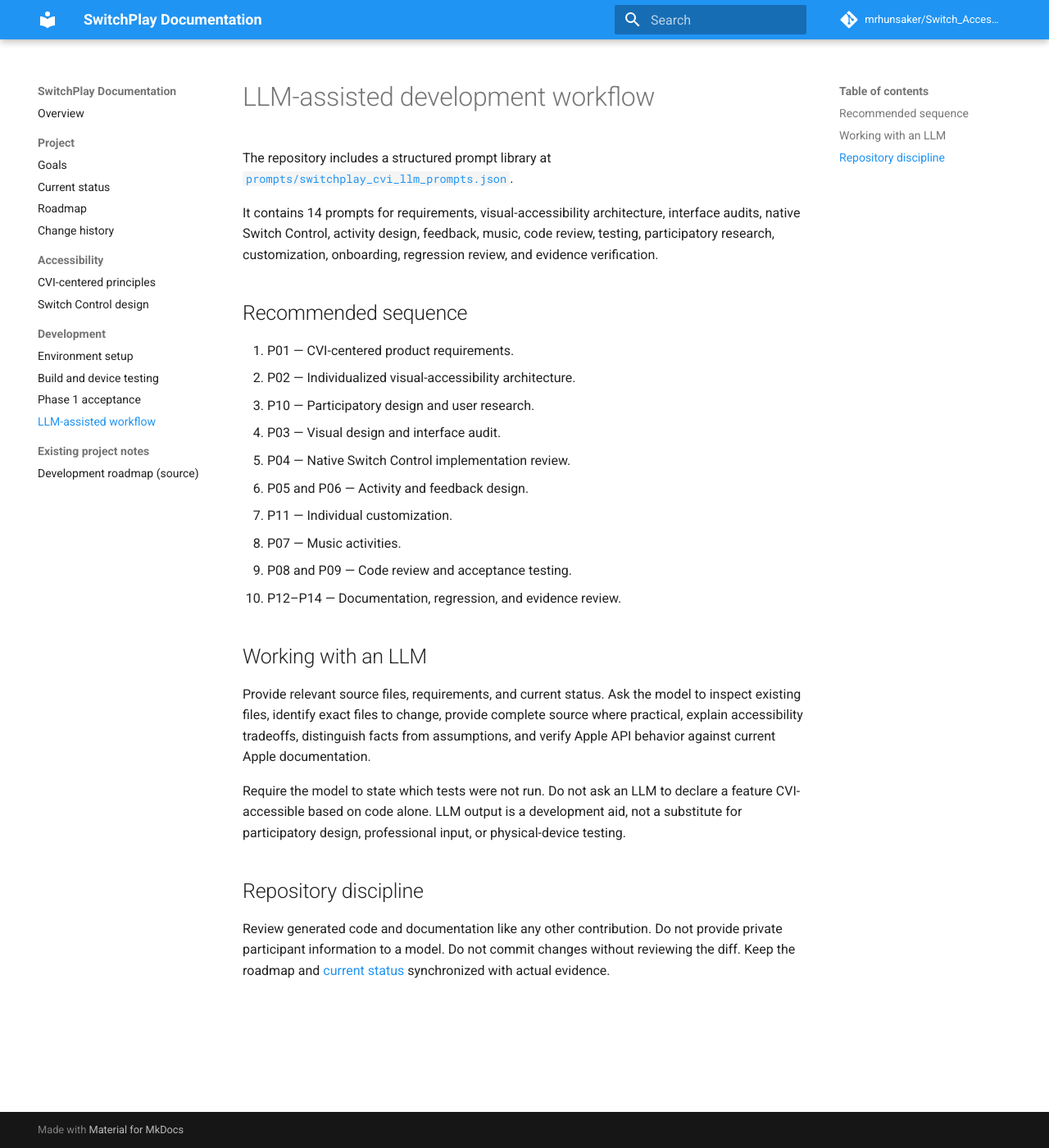
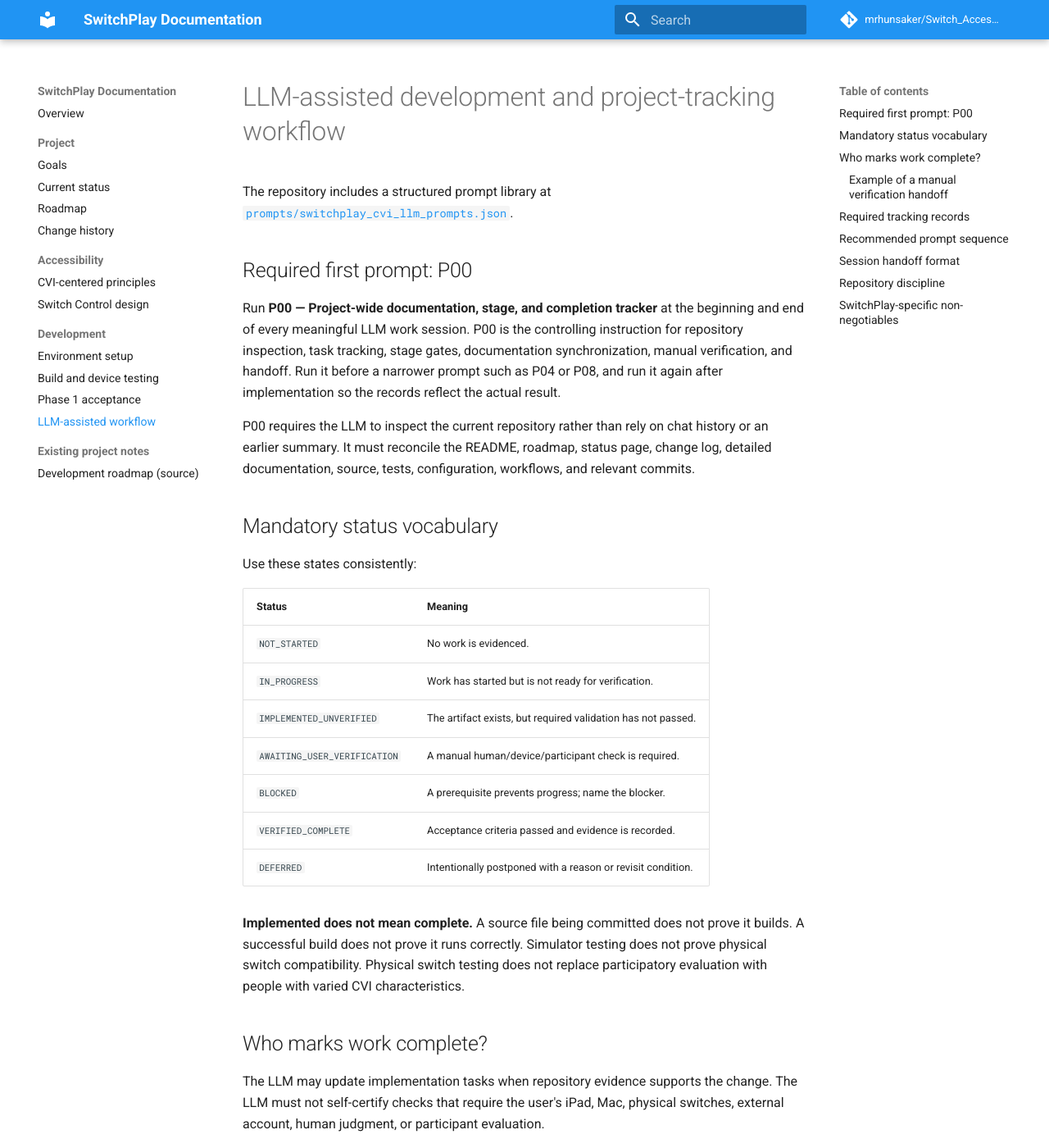
Before and after one commit to mrhunsaker/Switch_Access_iPadOS_App, an MkDocs documentation site: the page built from docs/llm-workflow.md, in a window 1280 px wide and 1400 px high. Shown: the whole window at 82% size. Built offline with MkDocs 1.6.1 and Material for MkDocs 9.7.7, drawn with Linux system fonts in a browser that asks for light colours; comment, search, counter and statistics services are not loaded; some of the changed text lies outside the part shown.

Commit message:
Document mandatory LLM project tracking and manual verification gates

```diff
--- a/docs/llm-workflow.md
+++ b/docs/llm-workflow.md
@@ -1,25 +1,106 @@
-# LLM-assisted development workflow
+# LLM-assisted development and project-tracking workflow
 
 The repository includes a structured prompt library at [`prompts/switchplay_cvi_llm_prompts.json`](https://github.com/mrhunsaker/Switch_Access_iPadOS_App/blob/main/prompts/switchplay_cvi_llm_prompts.json).
 
-It contains 14 prompts for requirements, visual-accessibility architecture, interface audits, native Switch Control, activity design, feedback, music, code review, testing, participatory research, customization, onboarding, regression review, and evidence verification.
+## Required first prompt: P00
 
-## Recommended sequence
-1. P01 — CVI-centered product requirements.
-2. P02 — Individualized visual-accessibility architecture.
-3. P10 — Participatory design and user research.
-4. P03 — Visual design and interface audit.
-5. P04 — Native Switch Control implementation review.
-6. P05 and P06 — Activity and feedback design.
-7. P11 — Individual customization.
-8. P07 — Music activities.
-9. P08 and P09 — Code review and acceptance testing.
-10. P12–P14 — Documentation, regression, and evidence review.
+Run **P00 — Project-wide documentation, stage, and completion tracker** at the beginning and end of every meaningful LLM work session. P00 is the controlling instruction for repository inspection, task tracking, stage gates, documentation synchronization, manual verification, and handoff. Run it before a narrower prompt such as P04 or P08, and run it again after implementation so the records reflect the actual result.
 
-## Working with an LLM
-Provide relevant source files, requirements, and current status. Ask the model to inspect existing files, identify exact files to change, provide complete source where practical, explain accessibility tradeoffs, distinguish facts from assumptions, and verify Apple API behavior against current Apple documentation.
+P00 requires the LLM to inspect the current repository rather than rely on chat history or an earlier summary. It must reconcile the README, roadmap, status page, change log, detailed documentation, source, tests, configuration, workflows, and relevant commits.
 
-Require the model to state which tests were not run. Do not ask an LLM to declare a feature CVI-accessible based on code alone. LLM output is a development aid, not a substitute for participatory design, professional input, or physical-device testing.
+## Mandatory status vocabulary
+
+Use these states consistently:
+
+| Status | Meaning |
+| --- | --- |
+| `NOT_STARTED` | No work is evidenced. |
+| `IN_PROGRESS` | Work has started but is not ready for verification. |
+| `IMPLEMENTED_UNVERIFIED` | The artifact exists, but required validation has not passed. |
+| `AWAITING_USER_VERIFICATION` | A manual human/device/participant check is required. |
+| `BLOCKED` | A prerequisite prevents progress; name the blocker. |
+| `VERIFIED_COMPLETE` | Acceptance criteria passed and evidence is recorded. |
+| `DEFERRED` | Intentionally postponed with a reason or revisit condition. |
+
+**Implemented does not mean complete.** A source file being committed does not prove it builds. A successful build does not prove it runs correctly. Simulator testing does not prove physical switch compatibility. Physical switch testing does not replace participatory evaluation with people with varied CVI characteristics.
+
+## Who marks work complete?
+
+The LLM may update implementation tasks when repository evidence supports the change. The LLM must not self-certify checks that require the user's iPad, Mac, physical switches, external account, human judgment, or participant evaluation.
+
+For each manual check, the LLM must:
+1. Set the task to `AWAITING_USER_VERIFICATION` or `BLOCKED`.
+2. Add a visible **USER ACTION REQUIRED** section to the status documentation or task handoff.
+3. Give exact instructions: where to go, what to do, what result to observe, and what evidence to report.
+4. Identify the exact task ID and roadmap checkbox.
+5. Leave that checkbox unchecked until the user explicitly reports completion and the required evidence is recorded.
+6. If the report is incomplete, ask for the missing evidence and keep the task unverified.
+
+The user is the completion authority for user-owned manual checks. Do not infer completion from silence, elapsed time, code, screenshots that do not show the required behavior, or an LLM-generated test report.
+
+### Example of a manual verification handoff
+
+**USER ACTION REQUIRED — ST0-06: Build, install, and launch on a physical iPad**
+
+- **Where:** On a Mac, open the generated Xcode project in Xcode.
+- **Action:** Select the connected iPad, build, install, and launch SwitchPlay.
+- **Pass condition:** The app installs and launches without a build or launch failure.
+- **Report back:** Pass/fail; Xcode version; iPad model; iPadOS version; tested commit; and the full error text or screenshot if it fails.
+- **Completion rule:** Keep the roadmap checkbox unchecked and status at `AWAITING_USER_VERIFICATION` until the user reports the result and evidence is added to the status record.
+
+## Required tracking records
+
+Every roadmap task must have a stable ID and track its description, status, owner, dependencies, acceptance criteria, verification method, evidence, last-updated date, and next action. Every stage must have a status, task IDs, exit criteria, exit evidence, blockers, and next action.
+
+Maintain:
+- **`docs/roadmap.md`:** planned work, stable task IDs, dependencies, acceptance criteria, and unchecked completion boxes.
+- **`docs/project-status.md`:** authoritative current state, stage summary, task tracker, evidence, blockers, and user action queue.
+- **`CHANGES.md`:** chronological record of meaningful changes.
+- **`README.md`:** concise, accurate project summary and links.
+- **Detailed docs:** current technical instructions, design requirements, testing procedures, and known limitations.
+- **Prompt library:** shared rules and specialized prompts.
+
+Update all affected records in the same change. Do not create contradictory status statements. Preserve historical failures, defects, and decisions; mark superseded information instead of silently deleting it. Record the repository commit for each reconciled status snapshot when available.
+
+## Recommended prompt sequence
+
+1. **P00** — Reconcile project state and establish the next task.
+2. **P01** — CVI-centered product requirements.
+3. **P02** — Individualized visual-accessibility architecture.
+4. **P10** — Participatory design and user research.
+5. **P03** — Visual design and interface audit.
+6. **P04** — Native Switch Control implementation review.
+7. **P05 / P06** — Activity and feedback design.
+8. **P11** — Individual customization.
+9. **P07** — Music activities.
+10. **P08 / P09** — Code review and acceptance testing.
+11. **P12–P14** — Documentation, regression, and evidence review.
+
+Run P00 again after each substantial work session and before declaring a stage complete.
+
+## Session handoff format
+
+Every LLM work session should end with:
+1. Overall project stage and status.
+2. Stage-by-stage progress and task IDs changed.
+3. Files updated and why.
+4. Validation actually run, with exact outcomes; list checks not run.
+5. USER ACTION REQUIRED steps, with exact task IDs and report-back evidence.
+6. Blockers, unresolved decisions, and dependencies.
+7. The single next actionable task.
+
+Do not claim a build, deployment, device test, user study, or manual check succeeded unless the result was actually observed and documented.
 
 ## Repository discipline
-Review generated code and documentation like any other contribution. Do not provide private participant information to a model. Do not commit changes without reviewing the diff. Keep the roadmap and [current status](project-status.md) synchronized with actual evidence.
+
+Inspect existing files before editing. Review generated code and documentation like any other contribution. Do not provide private participant information to a model. Do not commit changes unless explicitly authorized. Keep the roadmap and [current status](project-status.md) synchronized with actual evidence.
+
+## SwitchPlay-specific non-negotiables
+
+- Native SwiftUI iPadOS application using Apple's system-wide Switch Control; no app-specific scanning engine or cursor.
+- The app cannot pair switches, assign system actions, or inspect iPadOS Switch Control settings.
+- Validate one-switch Auto Scanning, two-switch Manual Scanning, and three-switch Manual Scanning separately.
+- Keep the app's Back navigation separate from the system Move to Previous Item action.
+- Use native accessibility semantics; do not make drag-and-drop the only interaction.
+- CVI is heterogeneous. Never present a universal CVI mode or assume one color, contrast, layout, or sensory configuration works for everyone.
+- Do not claim switch compatibility, CVI accessibility, clinical benefit, or learning outcomes without appropriate evidence and testing.
```
